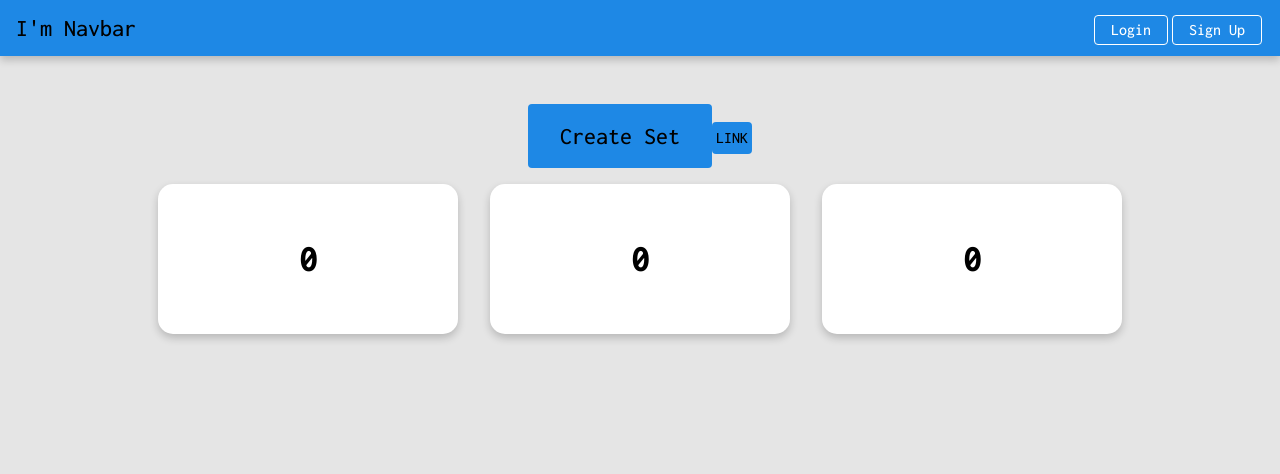
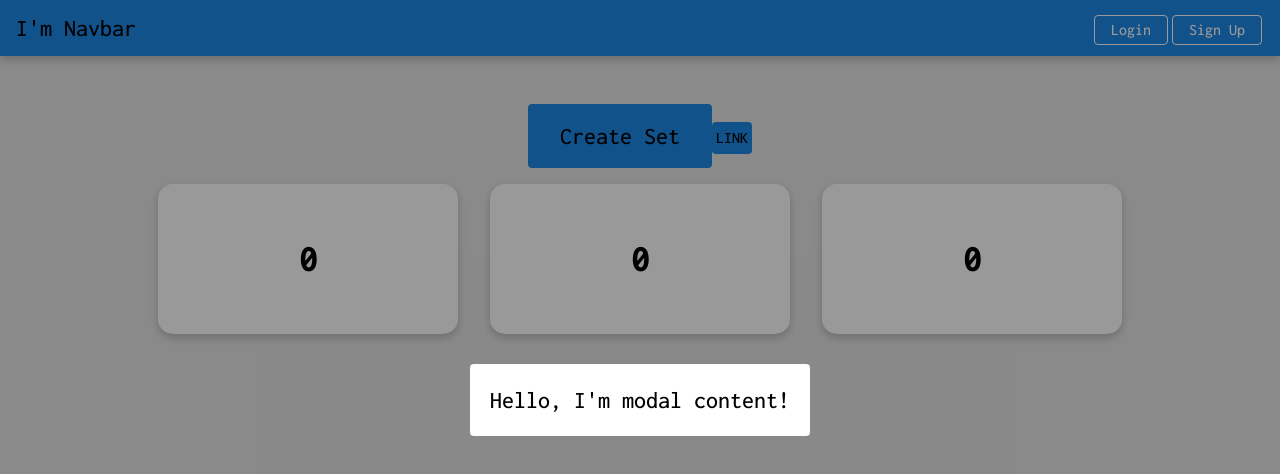
Before and after one commit to edisonslamp/flashcard, a React (Vite) app: page / in a window 1280 px wide. Both pictures are taken after a click on the button "Create Set". Shown: the top 474 px of the page. Built offline with nearby package versions, Linux system fonts and the light colour scheme; a web font is replaced by a local one.

Commit message:
add modal, add open modal logic

```diff
--- a/src/app/App.tsx
+++ b/src/app/App.tsx
@@ -1,5 +1,4 @@
 import { AppRouter } from "./providers/AppRouter/ui/AppRouter";
-import "./styles/index.scss";
 
 export const App = () => {
     return <AppRouter />;
--- a/src/app/styles/variables/global.scss
+++ b/src/app/styles/variables/global.scss
@@ -19,4 +19,7 @@
     // Button
     --button-hover-color: #1765ab;
     --button-press-color: #104d82;
+
+    // Modal
+    --overlay-color: rgba(0 0 0 / 40%);
 }
--- a/src/pages/MainPage/ui/MainPage.tsx
+++ b/src/pages/MainPage/ui/MainPage.tsx
@@ -1,17 +1,30 @@
-import { ReactNode } from "react";
+import { ReactNode, useState } from "react";
 import { Link } from "react-router-dom";
-import { Button, FlashCard, SizeButton } from "src/shared/ui";
+import { Button, FlashCard, Modal, SizeButton } from "src/shared/ui";
 import { CardSet } from "src/widgets";
 import cls from "./MainPage.module.scss";
 
 const cardsMock: ReactNode[] = [<FlashCard />, <FlashCard />, <FlashCard />];
 
 export const MainPage = () => {
+    const [isOpen, setIsOpen] = useState(false);
+
+    const handleSet = () => {
+        if (!isOpen) {
+            setIsOpen(true);
+        }
+    };
+
     return (
         <div className="main-page">
+            <Modal isOpen={isOpen} />
             <div className={cls.cardLayout}>
                 <div className={cls.createSetBtn}>
-                    <Button size={SizeButton.L} type="button">
+                    <Button
+                        size={SizeButton.L}
+                        type="button"
+                        onClick={handleSet}
+                    >
                         Create Set
                     </Button>
                     <Link to={"/about"}>
--- /dev/null
+++ b/src/shared/ui/Modal/Modal.module.scss
@@ -0,0 +1,29 @@
+.Modal {
+    position: fixed;
+    inset: 0;
+    pointer-events: none;
+    opacity: 0;
+    z-index: -1;
+}
+
+.overlay {
+    width: 100%;
+    height: 100%;
+    display: flex;
+    justify-content: center;
+    align-items: center;
+    background-color: var(--overlay-color);
+}
+
+.content {
+    background-color: white;
+    border-radius: 0.25rem;
+    padding: 1.25rem;
+    max-width: 50%;
+}
+
+.opened {
+    pointer-events: auto;
+    opacity: 1;
+    z-index: 10;
+}
--- /dev/null
+++ b/src/shared/ui/Modal/Modal.tsx
@@ -0,0 +1,21 @@
+import { FC } from "react";
+import { classNames } from "src/shared/lib";
+import cls from "./Modal.module.scss";
+
+interface ModalProps {
+    className?: string;
+    isOpen: boolean;
+}
+
+export const Modal: FC<ModalProps> = ({ className, isOpen }) => {
+    const mods: Record<string, boolean> = {
+        [cls.opened]: isOpen,
+    };
+    return (
+        <div className={classNames(cls.Modal, mods, [className as string])}>
+            <div className={classNames(cls.overlay, {}, [className as string])}>
+                <div className={cls.content}>Hello, I'm modal content!</div>
+            </div>
+        </div>
+    );
+};
--- a/src/shared/ui/index.ts
+++ b/src/shared/ui/index.ts
@@ -1,2 +1,3 @@
 export { Button, SizeButton } from "./Button/Button";
 export { FlashCard } from "./FlashCard/FlashCard";
+export { Modal } from "./Modal/Modal";
```
